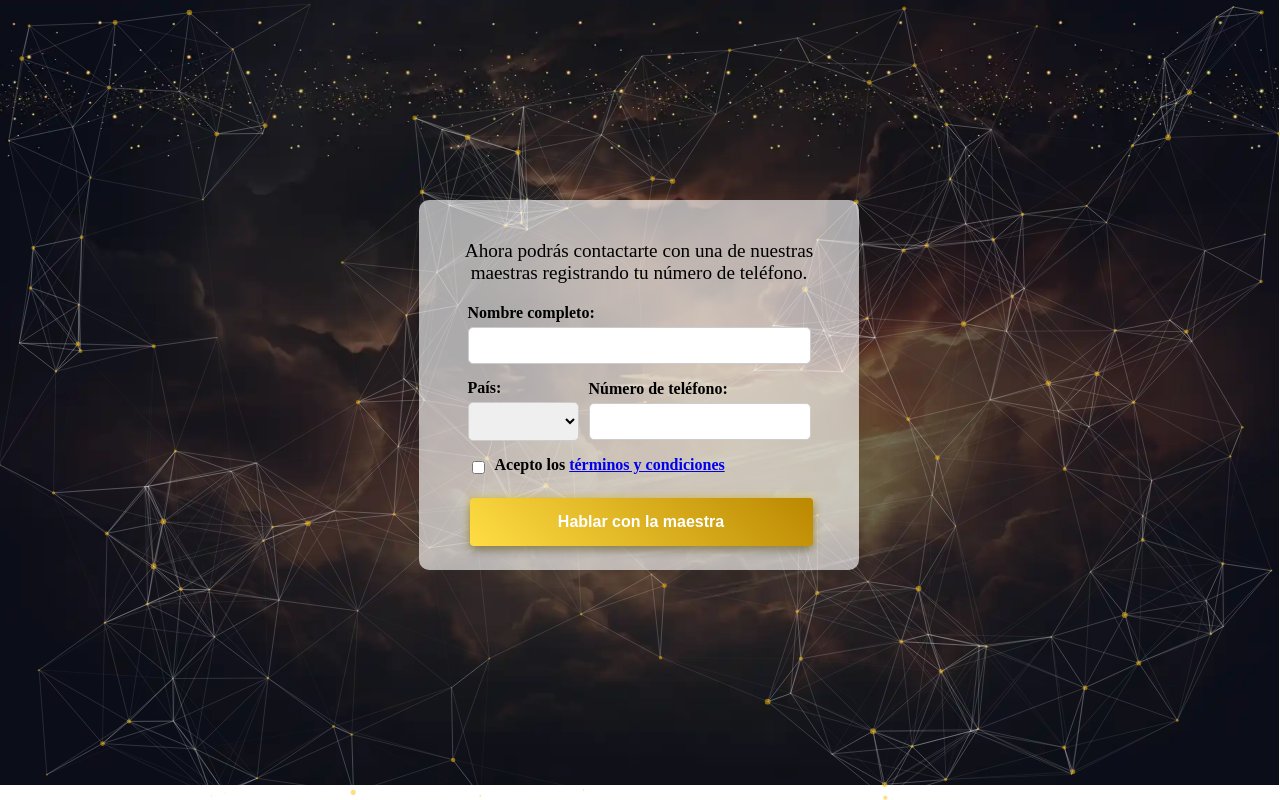
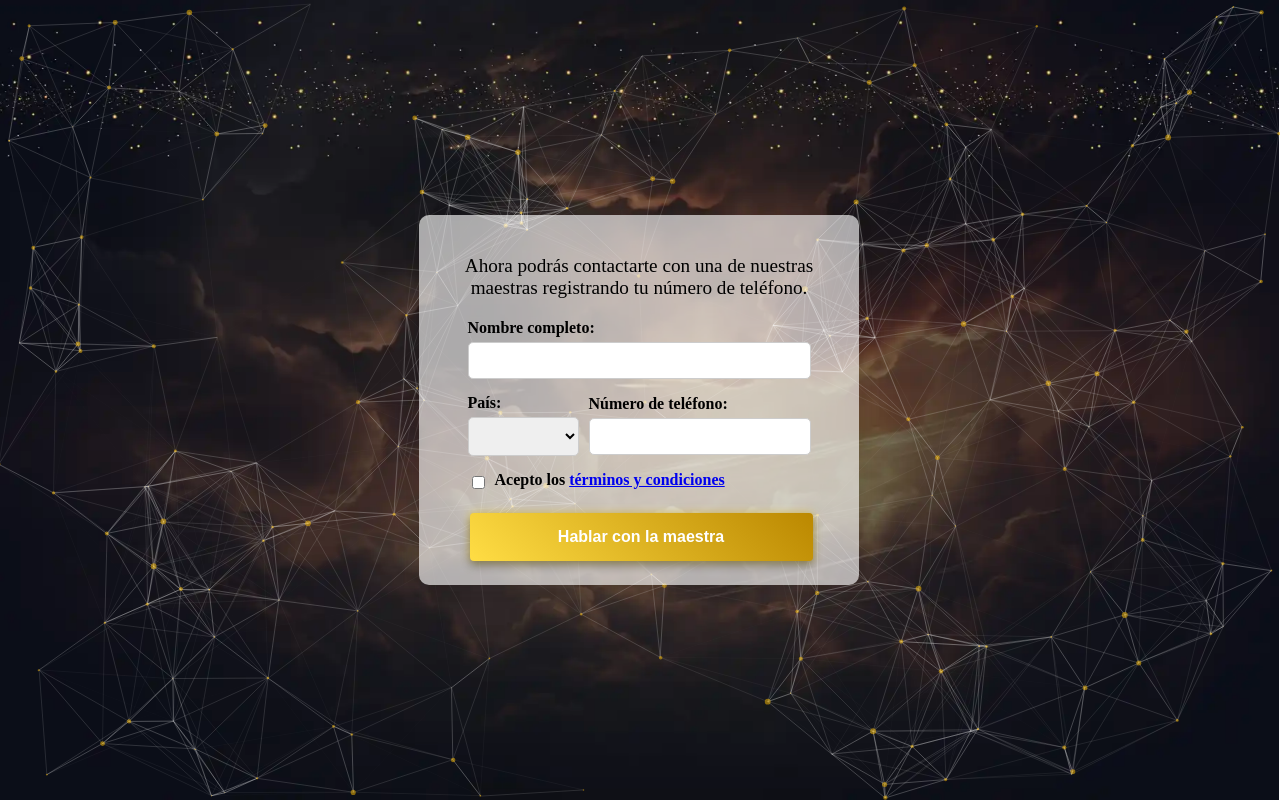
Before and after one commit to AgomezAp/FrontEndTarot, an Angular app: page /informacion in a window 1280 px wide. Built offline with nearby package versions, Linux system fonts and the light colour scheme.

Commit message:
fix: adjust margin values in AdditionalInfoComponent CSS for better layout

```diff
--- a/src/app/components/additional-info/additional-info.component.css
+++ b/src/app/components/additional-info/additional-info.component.css
@@ -8,10 +8,10 @@
     align-items: center;
     width: 100vw;
     min-height: 100vh;
-    margin-top: -23px;
+    margin-top: -8px;
     margin-left: -17px;
     margin-right:-17px;
-    margin-bottom: -9px;
+    margin-bottom: -19px;
     overflow: hidden;
   }
 
```
